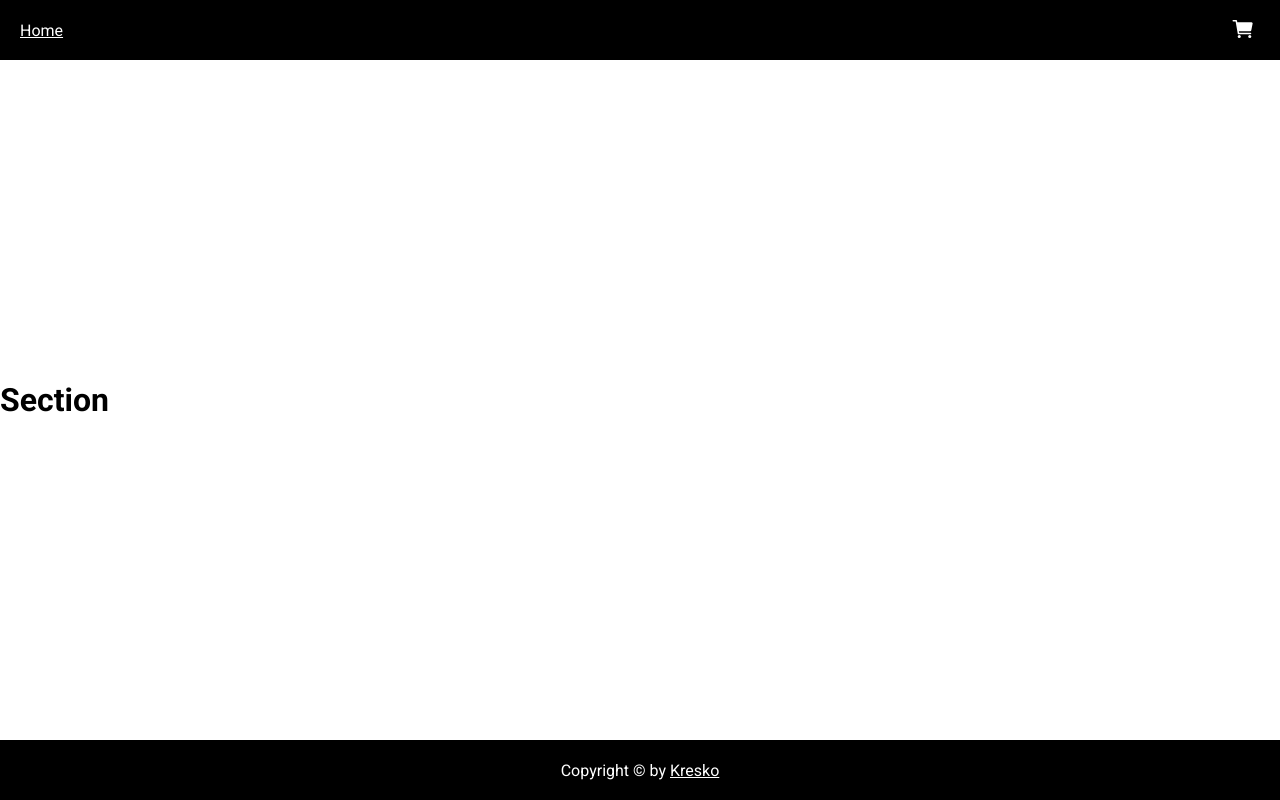
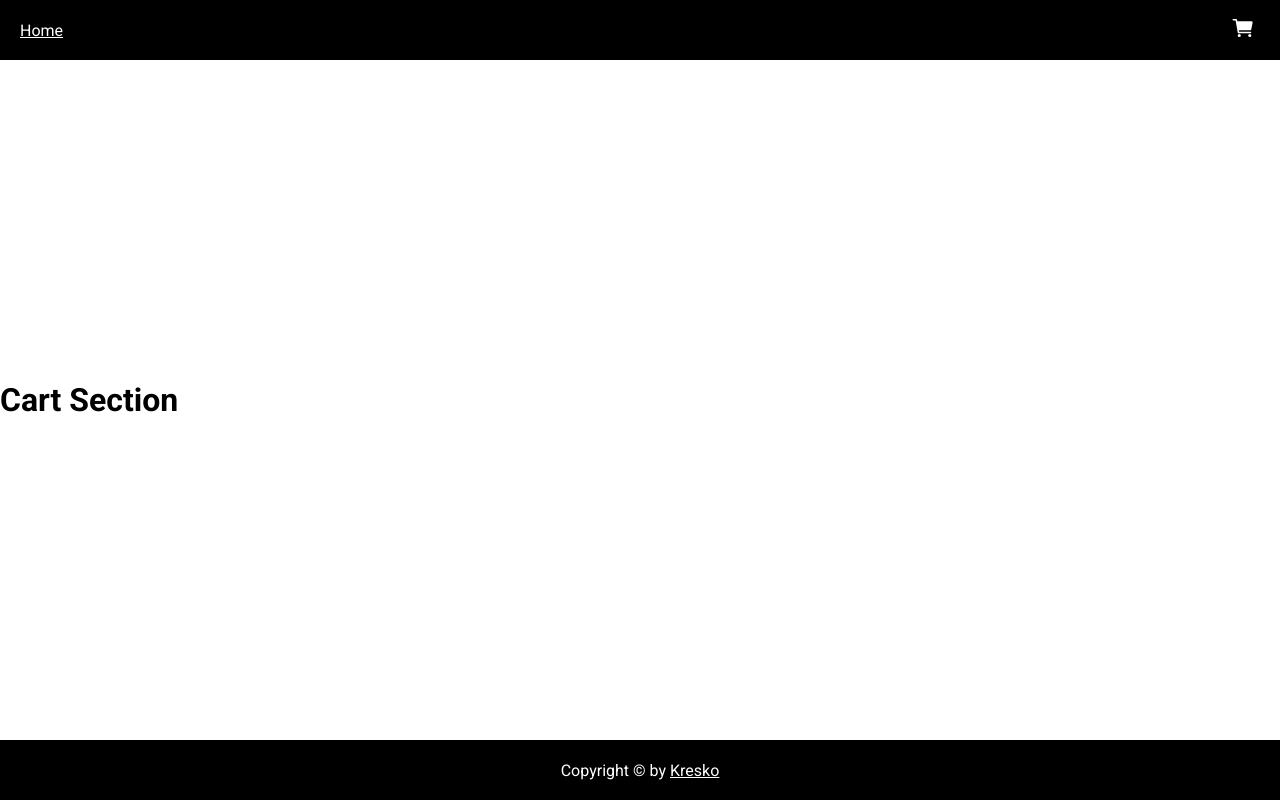
Before and after one commit to kresko/ShoppingCart, a React (Vite) app: page /cart in a window 1280 px wide. Built offline with nearby package versions, Linux system fonts and the light colour scheme.

Commit message:
Added new components
Added new components, styles, setup dom router.

```diff
--- a/package.json
+++ b/package.json
@@ -12,7 +12,8 @@
   "dependencies": {
     "react": "^18.3.1",
     "react-dom": "^18.3.1",
-    "react-icons": "^5.2.1"
+    "react-icons": "^5.2.1",
+    "react-router-dom": "^6.26.2"
   },
   "devDependencies": {
     "@types/react": "^18.3.3",
--- /dev/null
+++ b/src/Components/Cart/Cart.jsx
@@ -0,0 +1,18 @@
+import Footer from '../Footer/Footer';
+import Navigation from '../Navigation/Navigation';
+import './Cart.css'
+import CartSection from './CartSection/CartSection';
+
+function Cart() {
+    return (
+        <>
+            <div className="body-container">
+                <Navigation />
+                <CartSection />
+                <Footer />
+            </div>
+        </>
+    );
+}
+
+export default Cart;
--- /dev/null
+++ b/src/Components/Cart/CartSection/CartSection.jsx
@@ -0,0 +1,11 @@
+import './CartSection.css';
+
+function CartSection() {
+    return (
+        <>
+            <h1>Cart Section</h1>
+        </>
+    );
+}
+
+export default CartSection;
--- a/src/Homepage/HomapageSection/HomepageSection.jsx
+++ b/src/Components/Homepage/HomapageSection/HomepageSection.jsx
@@ -3,7 +3,7 @@ import './HomepageSection.css';
 function HomepageSection() {
     return (
         <>
-            <h1>Section</h1>
+            <h1>Homepage Section</h1>
         </>
     )
 }
--- a/src/Homepage/Homepage.jsx
+++ b/src/Components/Homepage/Homepage.jsx
@@ -1,5 +1,5 @@
-import Footer from '../Components/Footer/Footer';
-import Navigation from '../Components/Navigation/Navigation';
+import Footer from '../Footer/Footer';
+import Navigation from '../Navigation/Navigation';
 import HomepageSection from './HomapageSection/HomepageSection';
 import './Homepage.css';
 
--- a/src/Components/Navigation/Navigation.jsx
+++ b/src/Components/Navigation/Navigation.jsx
@@ -1,3 +1,4 @@
+import { Link } from 'react-router-dom';
 import './Navigation.css';
 import { IoCart } from "react-icons/io5";
 
@@ -7,11 +8,13 @@ function Navigation() {
         <>
             <div className="navigation">
                 <ul>
-                    <li><a href="#">Home</a></li>
+                    <li><Link to="/">Home</Link></li>
                 </ul>
 
                 <div className="add-to-cart-button-container">
-                    <button className="add-to-cart-button"><IoCart/></button>
+                    <Link to="cart" className="add-to-cart-button">
+                        <IoCart/>
+                    </Link>
                 </div>
             </div>
         </>
--- a/src/main.jsx
+++ b/src/main.jsx
@@ -1,10 +1,23 @@
 import React from 'react'
 import ReactDOM from 'react-dom/client'
-import Homepage from './Homepage/Homepage.jsx'
+import { createBrowserRouter, RouterProvider } from 'react-router-dom'
+import Homepage from './Components/Homepage/Homepage.jsx'
 import './index.css'
+import Cart from './Components/Cart/Cart.jsx'
+
+const router = createBrowserRouter([
+  {
+    path: "/",
+    element: <Homepage />
+  },
+  {
+    path: "cart",
+    element: <Cart />
+  }
+]);
 
 ReactDOM.createRoot(document.getElementById('root')).render(
   <React.StrictMode>
-    <Homepage />
+    <RouterProvider router={router} />
   </React.StrictMode>,
 )
```
Also changed, not shown: src/Components/Cart/Cart.css (added), src/Components/Cart/CartSection/CartSection.css (added), src/Components/Homepage/HomapageSection/HomepageSection.css (added), src/Components/Homepage/Homepage.css (added), 1 other file (tests, documents, lock files or other folders).
